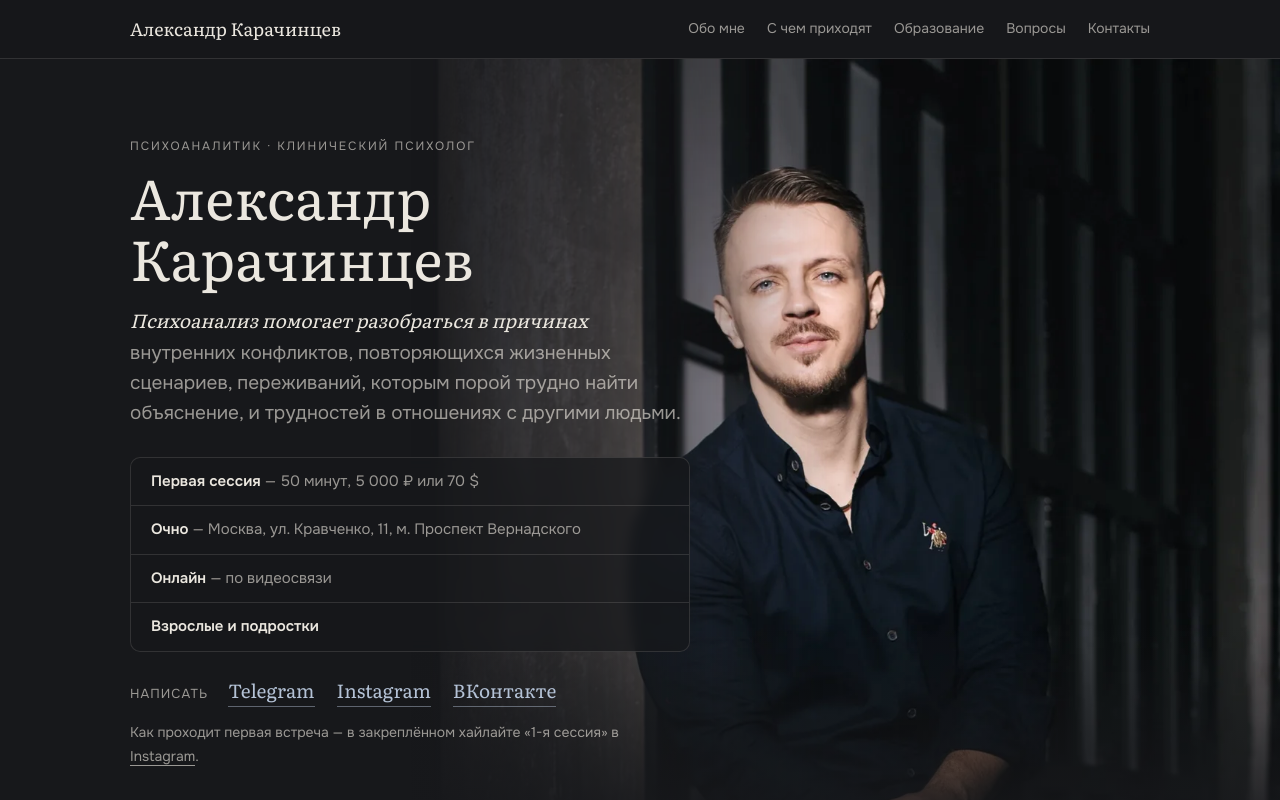
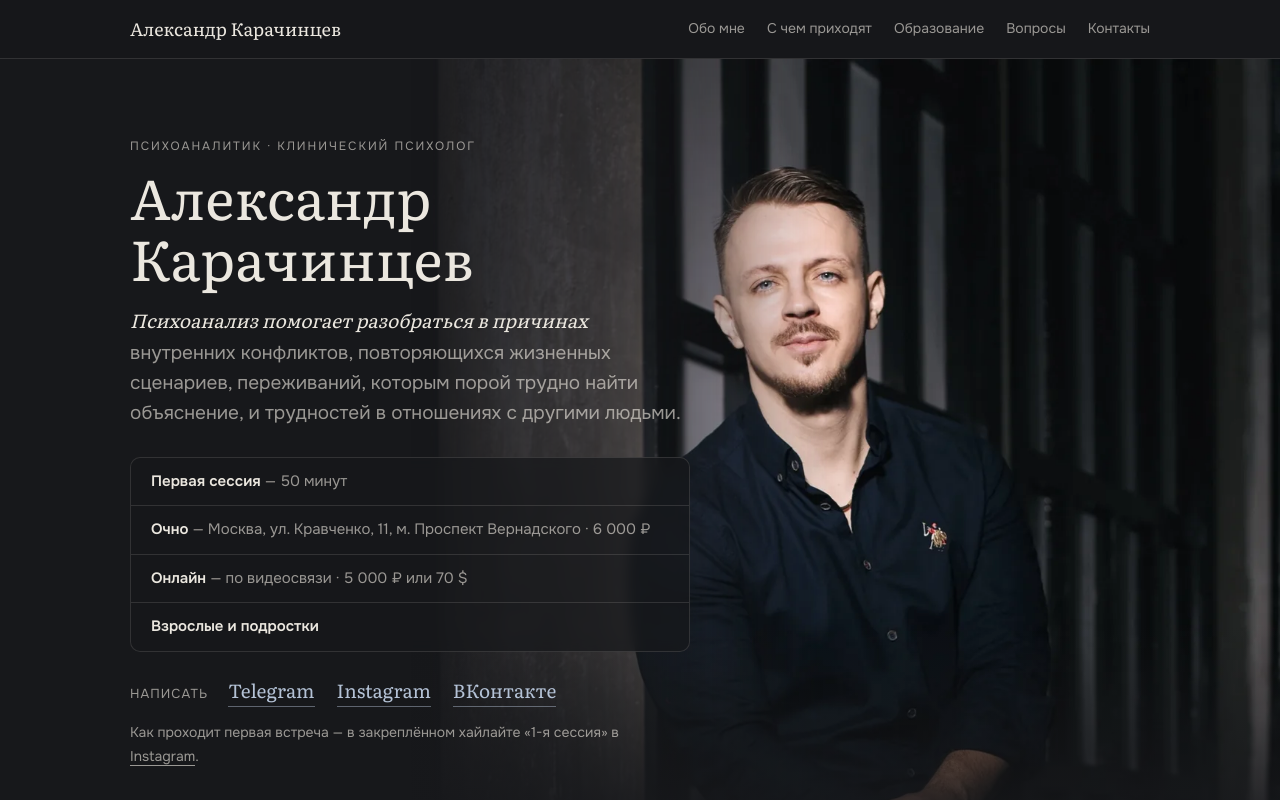
Before and after one commit to urilvadim-lab/intranova, a Next.js app: page /karachinsev in a window 1280 px wide. Shown: the top 800 px of the page. Built offline with nearby package versions, Linux system fonts and the light colour scheme; a web font is replaced by a local one.

Commit message:
karachinsev: разные цены очно и онлайн

```diff
--- a/src/components/karachinsev/KFinal.tsx
+++ b/src/components/karachinsev/KFinal.tsx
@@ -112,9 +112,9 @@ export default function KFinal() {
               </p>
               <div className="kf-card">
                 <ul className="kf-card__rows">
-                  <li><b>Первая сессия</b> — 50 минут, 5 000 ₽ или 70 $</li>
-                  <li><b>Очно</b> — Москва, ул. Кравченко, 11, м. Проспект Вернадского</li>
-                  <li><b>Онлайн</b> — по видеосвязи</li>
+                  <li><b>Первая сессия</b> — 50 минут</li>
+                  <li><b>Очно</b> — Москва, ул. Кравченко, 11, м. Проспект Вернадского · 6 000 ₽</li>
+                  <li><b>Онлайн</b> — по видеосвязи · 5 000 ₽ или 70 $</li>
                   <li><b>Взрослые и подростки</b></li>
                 </ul>
               </div>
@@ -255,12 +255,12 @@ export default function KFinal() {
               <p>Буду рад знакомству.</p>
               <Contacts big />
               <ul className="kf-info kf-info--contact">
-                <li><b>Первая сессия</b> — 50 минут, 5 000 ₽ или 70 $</li>
+                <li><b>Первая сессия</b> — 50 минут</li>
                 <li>
                   <b>Очно</b> — Москва, ул. Кравченко, 11, м. Проспект Вернадского ·{" "}
-                  <a href={MAP} target="_blank" rel="noopener noreferrer">на карте</a>
+                  6 000 ₽ · <a href={MAP} target="_blank" rel="noopener noreferrer">на карте</a>
                 </li>
-                <li><b>Онлайн</b> — по видеосвязи</li>
+                <li><b>Онлайн</b> — по видеосвязи · 5 000 ₽ или 70 $</li>
                 <li><b>Коллегам</b> — супервизия онлайн, 4 000 ₽ или 60 $</li>
               </ul>
             </div>
```
